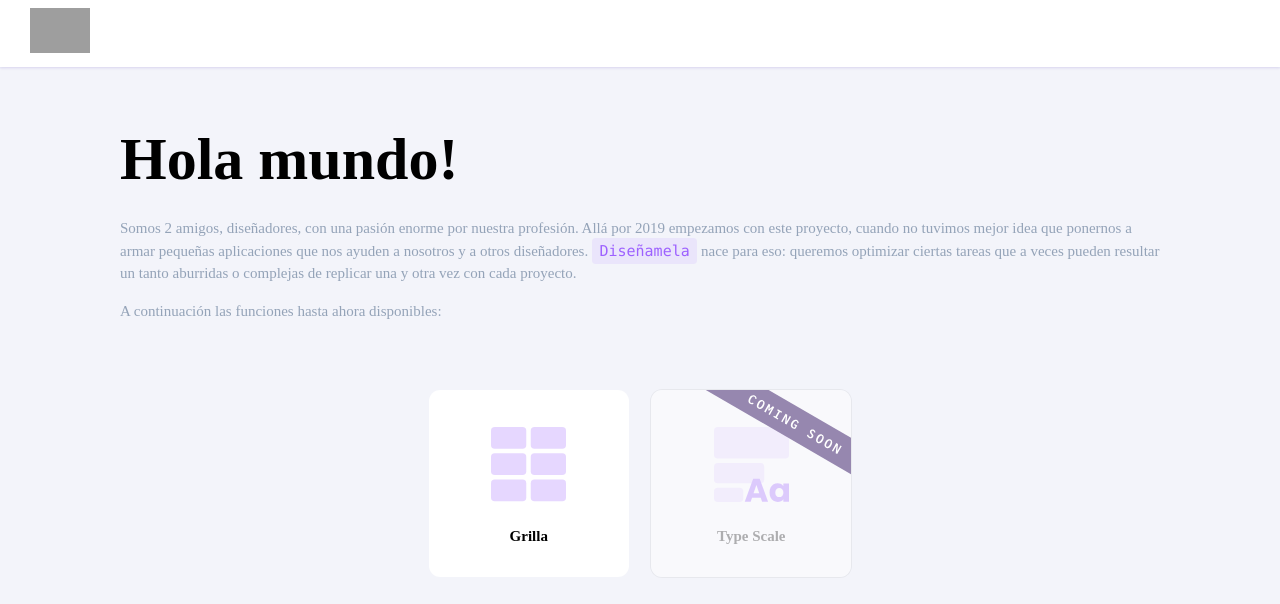
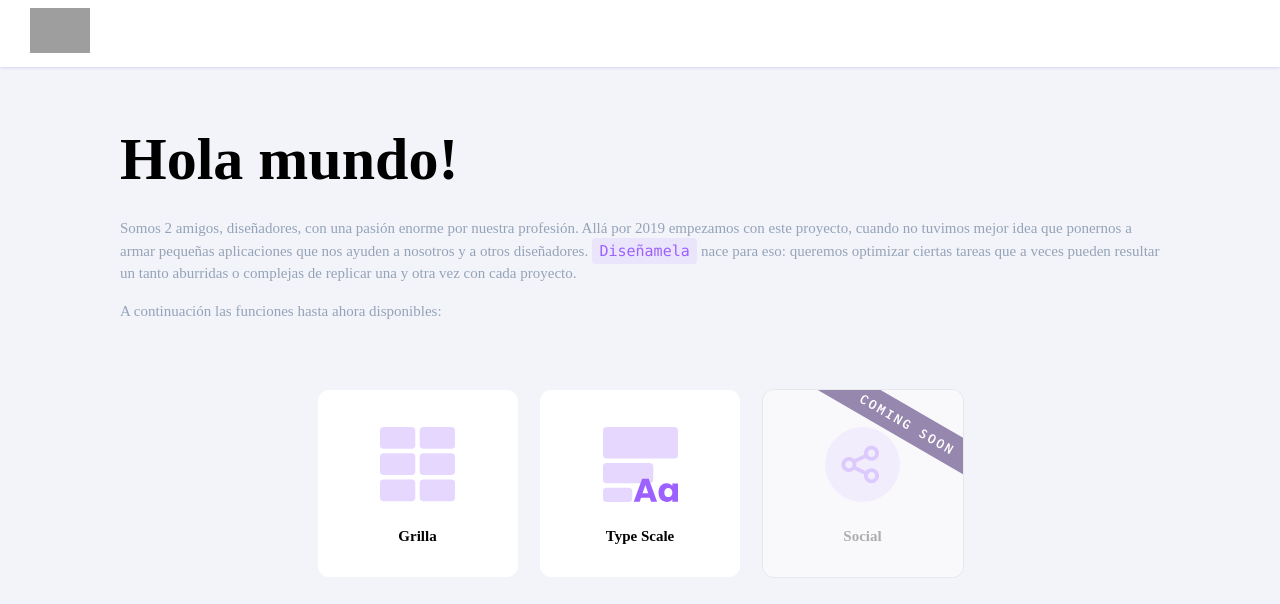
Before and after one commit to disenamela/app-home, a Next.js app: page / in a window 1280 px wide. Shown: the top 604 px of the page. Built offline with nearby package versions, Linux system fonts and the light colour scheme; grey boxes are pictures that could not be loaded.

Commit message:
published typescale

```diff
--- a/pages/index.js
+++ b/pages/index.js
@@ -48,10 +48,17 @@ export default function Home() {
 							</a>
 						</li>
 
-						<li key="grilla" className="comingSoon">
+						<li key="typeScale">
+							<a href="https://typescale.diseñamela.com" target="_blank">
+								<img src='/AppType.svg' alt="Type Scale" />
+								<h3>Type Scale</h3>
+							</a>
+						</li>
+
+						<li key="social" className="comingSoon">
 							<a href="#">
-								<img src='/AppType.svg' alt="Grilla" />
-								<h3>Type Scale</h3>
+								<img src='/AppSocial.svg' alt="Grilla" />
+								<h3>Social</h3>
 							</a>
 						</li>
 					</ul>
```
Also changed, not shown: public/AppSocial.svg (added).
